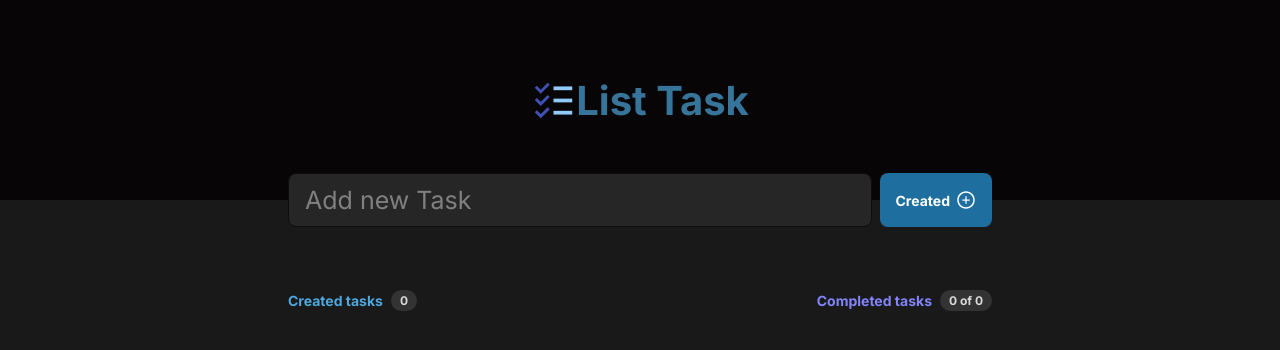
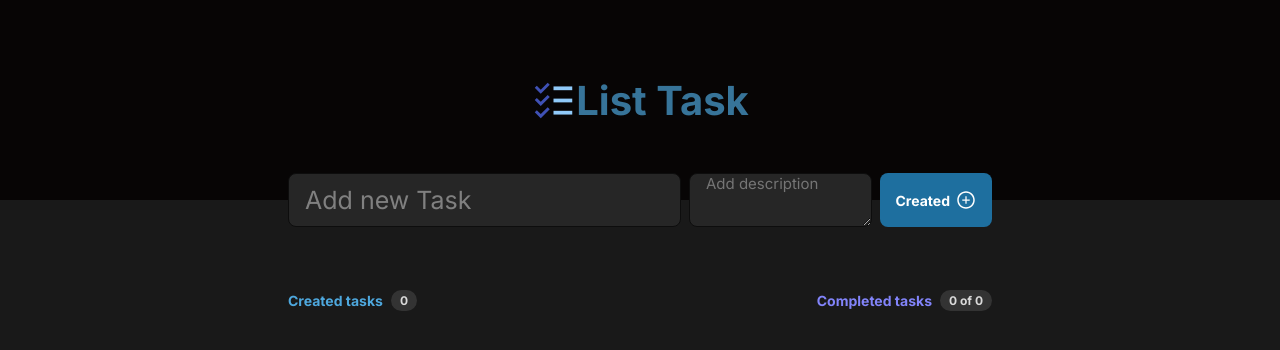
Before and after one commit to Garritha/my-react-task-list, a React (Vite) app: page / in a window 1280 px wide. Shown: the top 350 px of the page. Built offline with nearby package versions, Linux system fonts and the light colour scheme.

Commit message:
se agrego descripcion a la tarea

```diff
--- a/package.json
+++ b/package.json
@@ -12,6 +12,7 @@
   "dependencies": {
     "react": "^18.2.0",
     "react-dom": "^18.2.0",
+    "react-hook-form": "^7.44.3",
     "react-icons": "^4.8.0"
   },
   "devDependencies": {
--- a/src/App.jsx
+++ b/src/App.jsx
@@ -8,7 +8,7 @@ const LOCAL_STORAGE_KEY = 'todo:tasks';
 function App() {
   const [tasks, setTasks] = useState([]);
   const [taskTitle, setTaskTitle] = useState(""); // Nueva variable de estado para el título de la tarea
-
+  const [taskDes, setTaskDes] = useState ("");
 
   function loadSavedTasks() {
     const saved = localStorage.getItem(LOCAL_STORAGE_KEY);
@@ -26,17 +26,20 @@ function App() {
     loadSavedTasks();
   }, [])
 
-  function addTask(taskTitle) {
+  function addTask(taskTitle, taskDes) {
    if (taskTitle.trim() !== "") { // Verificar si el título de la tarea no está vacío
       const newTask = {
         id: crypto.randomUUID(),
         title: taskTitle,
+        des : taskDes,
         isCompleted: false
       };
+      console.log(newTask,taskDes);
        setTasksAndSave([...tasks, newTask]);
       setTaskTitle(""); // Restablecer el título de la tarea a una cadena vacía
     }
   }
+
 
   function editTaskById(taskId, newTitle) {
     const updatedTasks = tasks.map(task =>{
--- a/src/components/Header/header.module.css
+++ b/src/components/Header/header.module.css
@@ -29,7 +29,7 @@
   padding: 0 1rem;
 }
 
-.newTaskForm input {
+.newTaskForm input, textarea {
   height: 100%;
   flex: 1;
   color: #fff;
@@ -40,10 +40,15 @@
   font-size: 25px;
 }
 
-.newTaskForm input::placeholder {
+.newTaskForm textarea {
+  font-size: 15px;
+}
+
+.newTaskForm  textarea, input::placeholder {
   color: #808080;
 
 }
+
 
 .newTaskForm button {
   height: 100%;
--- a/src/components/Header/index.jsx
+++ b/src/components/Header/index.jsx
@@ -1,35 +1,45 @@
-
+import { useForm } from 'react-hook-form';
 import styles from './header.module.css';
 import { AiOutlinePlusCircle } from 'react-icons/ai';
-import {  FcTodoList   } from 'react-icons/fc';
+import { FcTodoList } from 'react-icons/fc';
 import { useState } from 'react';
 
 export function Header({ handleAddTask }) {
-  const [title, setTitle] = useState('');
-  const [taskTitle, setTaskTitle] = useState(""); // Nueva variable de estado para el título de la tarea
+  const { register, handleSubmit, formState: { errors } } = useForm();
+  const [des, setDes] = useState('');
 
+  function onSubmit(data) {
+    handleAddTask(data.title, des);
+    setTitle('');
+    setDes('');
+  }
 
-  function handleSubmit(event) {
-    event.preventDefault();
-
-    handleAddTask(title);
-    setTitle("");
-  }
-  // Restablecer el título de la tarea a una cadena vacía
-
-
-  function onChangeTitle(event) {
-    setTitle(event.target.value);
+  function onChangeDes(event) {
+    setDes(event.target.value);
   }
 
   return (
     <header className={styles.header}>
-      <h1 className={styles.title}> <FcTodoList  size={45} /> List Task </h1>
+      <h1 className={styles.title}>
+        <FcTodoList size={45} /> List Task
+      </h1>
 
-      <form onSubmit={handleSubmit} className={styles.newTaskForm}>
-        <input placeholder="Add new Task" type="text" onChange={onChangeTitle} value={title} />
+      <form onSubmit={handleSubmit(onSubmit)} className={styles.newTaskForm}>
+        <input
+          placeholder="Add new Task"
+          type="text"
+          {...register('title', { required: true, minLength: 3 })}
+        />
+        {errors.title && <span className={styles.error}>El nombre debe tener al menos 3 caracteres</span>}
+        <textarea
+          placeholder="Add description"
+          type="text"
+          onChange={onChangeDes}
+          value={des}
+        />
+
         <button>Created <AiOutlinePlusCircle size={20} /></button>
       </form>
     </header>
-  )
+  );
 }
--- a/src/components/Task/index.jsx
+++ b/src/components/Task/index.jsx
@@ -3,7 +3,8 @@ import { BsFillCheckCircleFill } from 'react-icons/bs';
 import { TbTrash  } from 'react-icons/tb';
 import { FiEdit } from 'react-icons/fi';
 
-export function Task({ task, onDelete, onComplete, onEdit }) {
+export function Task({ task,   onDelete, onComplete, onEdit }) {
+
   function handleEditClick() {
     const newTitle = prompt("Ingrese el nuevo título de la tarea:");
     if (newTitle !== null) {
@@ -17,9 +18,15 @@ export function Task({ task, onDelete, onComplete, onEdit }) {
         {task.isCompleted ? <BsFillCheckCircleFill /> : <div />}
       </button>
 
-      <p className={task.isCompleted ? styles.textCompleted : ""}>
-        {task.title}
-      </p>
+        <p className={task.isCompleted ? styles.textCompleted : ""}>
+            {task.title}
+        </p>
+        <textarea className={task.isCompleted ? styles.textCompleted : ""}>
+          {task.des}
+        </textarea>
+
+
+
 
       <button className={styles.editBoton} onClick={handleEditClick}> <FiEdit size={20}/> </button>
 
--- a/src/components/Task/task.module.css
+++ b/src/components/Task/task.module.css
@@ -10,10 +10,16 @@
   gap: 12px;
 }
 
-.task p {
+.task p{
   font-size: 14px;
   line-height: 19px;
   color: #F2F2F2;
+  margin-right: auto;
+}
+.task textarea{
+  font-size: 14px;
+  line-height: 19px;
+  color: F2F2F2;
   margin-right: auto;
 }
 
@@ -21,6 +27,10 @@ p.textCompleted {
   color: #1d39dd;
   text-decoration: line-through;
 
+}
+textarea.textCompleted {
+    color: #1d39dd;
+    text-decoration: line-through;
 }
 
 .checkContainer {
```
Also changed, not shown: src/review-1.md (+6 -0 lines), src/Utilerias/validacion.js (added), 1 other file (tests, documents, lock files or other folders).
